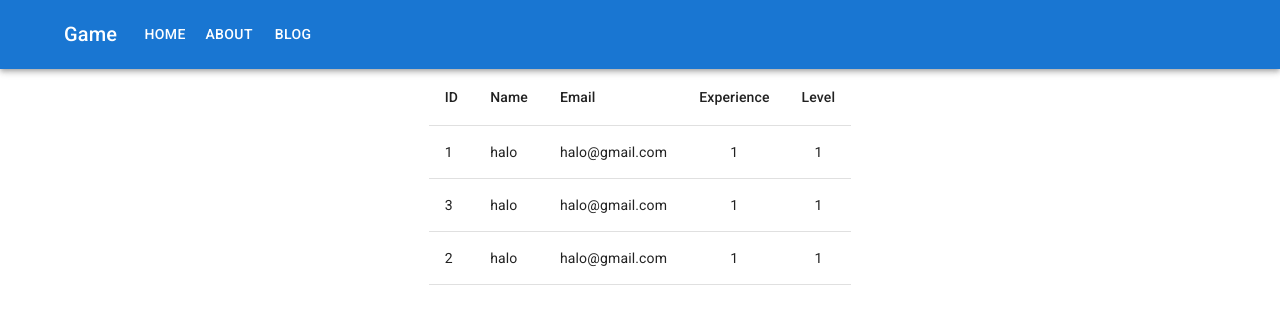
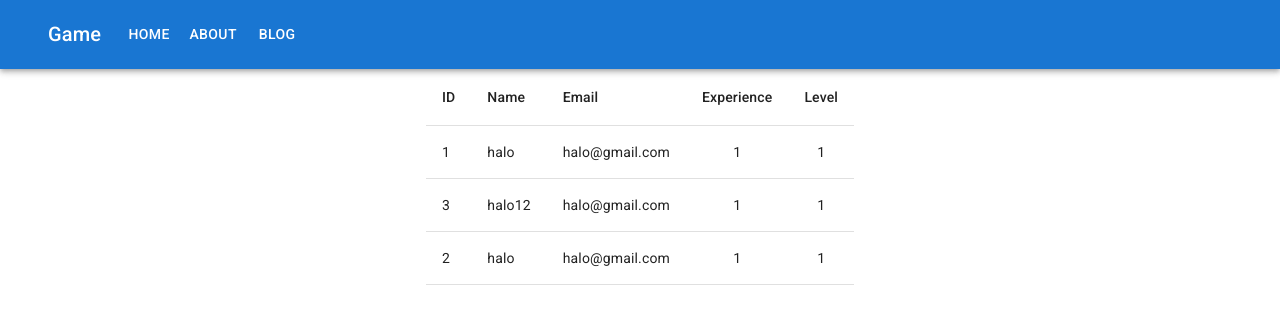
Before and after one commit to saufiroja/challange-6, a React (Create React App) app in the folder client/: page / in a window 1280 px wide. Shown: the top 324 px of the page. Built offline with nearby package versions, Linux system fonts and the light colour scheme.

Commit message:
memasukkan table user ke table

```diff
--- a/client/package.json
+++ b/client/package.json
@@ -14,6 +14,7 @@
     "@testing-library/user-event": "^12.1.10",
     "react": "^17.0.2",
     "react-dom": "^17.0.2",
+    "react-router-dom": "^6.0.2",
     "react-scripts": "4.0.3",
     "styled-components": "^5.3.3",
     "web-vitals": "^1.0.1"
--- a/client/src/App.js
+++ b/client/src/App.js
@@ -14,7 +14,7 @@ function App() {
       },
       {
         id: 3,
-        name: "halo",
+        name: "halo12",
         email: "halo@gmail.com",
         experience: 1,
         lvl: 1,
--- a/client/src/components/navbar/NavbarComponents.jsx
+++ b/client/src/components/navbar/NavbarComponents.jsx
@@ -14,26 +14,17 @@ const pages = ["Home", "About", "Blog"];
 
 const NavbarComponents = (props) => {
   return (
-    <AppBar position="static">
-      <Container maxWidth="xl" fixed>
-        <Toolbar disableGutters>
-          <Typography
-            variant="h6"
-            component="div"
-            sx={{ mr: 2, display: { xs: "none", md: "flex" } }}
-          >
+    <AppBar position="relative">
+      <Container maxWidth="xl">
+        <Toolbar>
+          <Typography variant="h6" sx={{ mr: 2 }}>
             {props.title}
           </Typography>
-
-          <Box sx={{ flexGrow: 1, display: { xs: "flex", md: "none" } }}>
-            <Menu
-              sx={{
-                display: { xs: "block", md: "none" },
-              }}
-            >
+          <Box>
+            <Menu>
               {pages.map((page) => (
                 <MenuItem key={page}>
-                  <Typography textAlign="center">{page}</Typography>
+                  <Typography>{page}</Typography>
                 </MenuItem>
               ))}
             </Menu>
--- a/client/src/components/table/TableComponents.jsx
+++ b/client/src/components/table/TableComponents.jsx
@@ -5,6 +5,9 @@ import {
   TableBody,
   Container,
   TableContainer,
+  Stack,
+  TextField,
+  Autocomplete,
 } from "@mui/material";
 import React from "react";
 
@@ -34,9 +37,24 @@ const TableComponents = (props) => {
   ];
 
   return (
-    <div className="container">
+    <>
       <Container maxWidth="xl">
-        <TableContainer sx={{ display: "flex", justifyContent: "center" }}>
+        {/* <Stack sx={{ width: "25%" }}>
+          <Autocomplete
+            freeSolo
+            id="name"
+            options={data.map((option) => option.name)}
+            renderInput={(params) => (
+              <TextField {...params} label="Search input" />
+            )}
+          />
+        </Stack> */}
+        <TableContainer
+          sx={{
+            display: "flex",
+            justifyContent: "center",
+          }}
+        >
           <TableHead>
             <TableRow>
               {headCells.map((headCell) => (
@@ -57,7 +75,7 @@ const TableComponents = (props) => {
           </TableHead>
         </TableContainer>
       </Container>
-    </div>
+    </>
   );
 };
 
```
Also changed, not shown: 1 other file (tests, documents, lock files or other folders).
